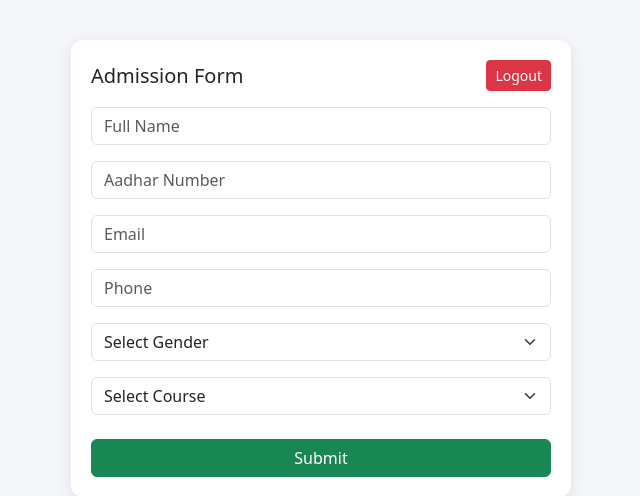
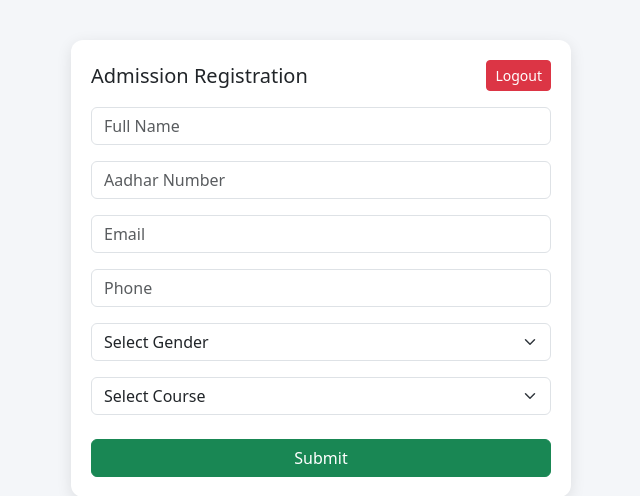
Before and after one commit to Praveen8584/project, a Flask app: page /add in a window 1280 px wide. Shown: the top 496 px of the page, without its empty margins (319-959 px from the left). Run offline with Flask 3, Linux system fonts and the light colour scheme.

Commit message:
Update form.html

```diff
--- a/templates/form.html
+++ b/templates/form.html
@@ -39,7 +39,7 @@
     <div class="form-box">
 
         <div class="d-flex justify-content-between align-items-center mb-3">
-            <h5 class="mb-0">Admission Form</h5>
+            <h5 class="mb-0">Admission Registration</h5>
             <a href="/logout" class="btn btn-danger btn-sm">Logout</a>
         </div>
 
```
